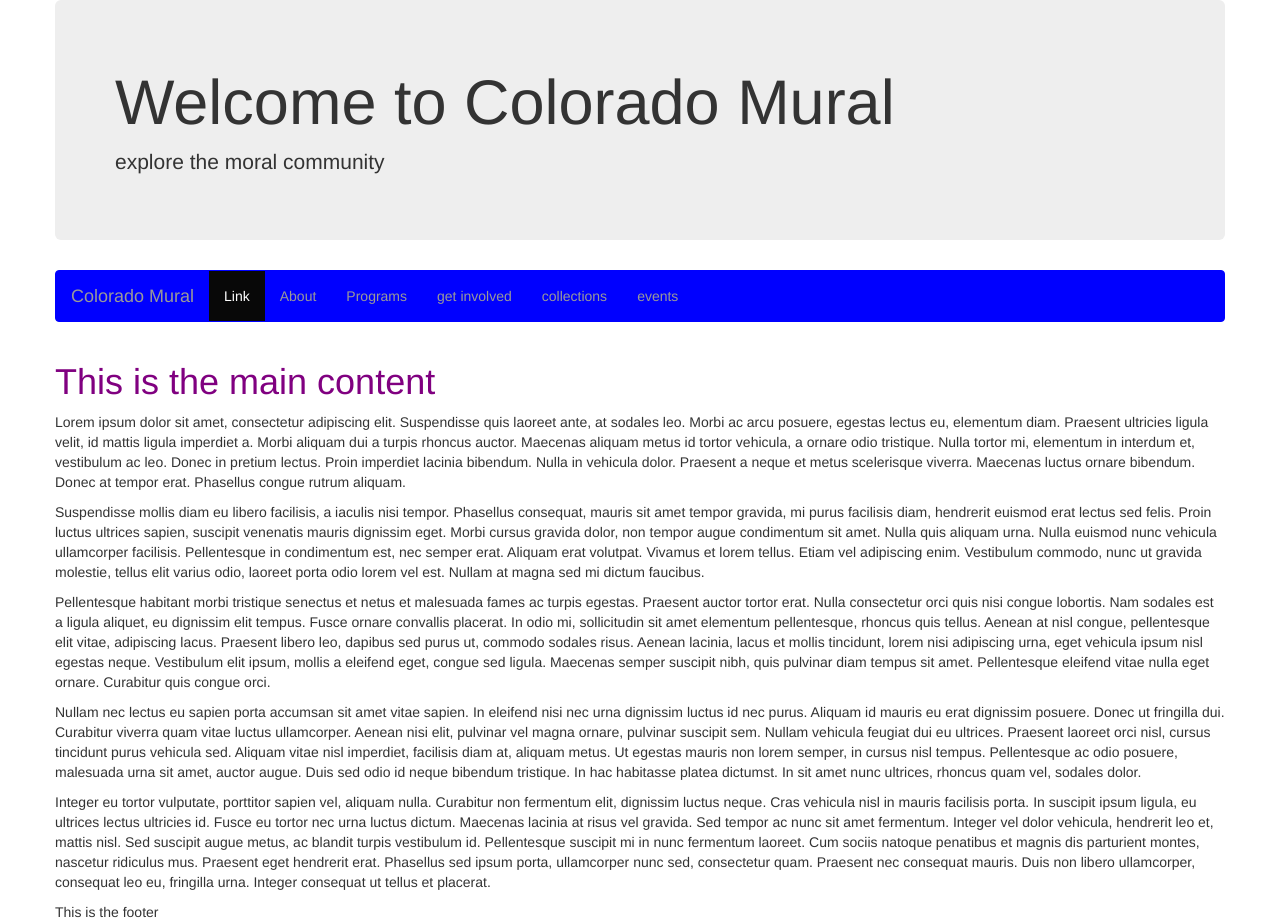
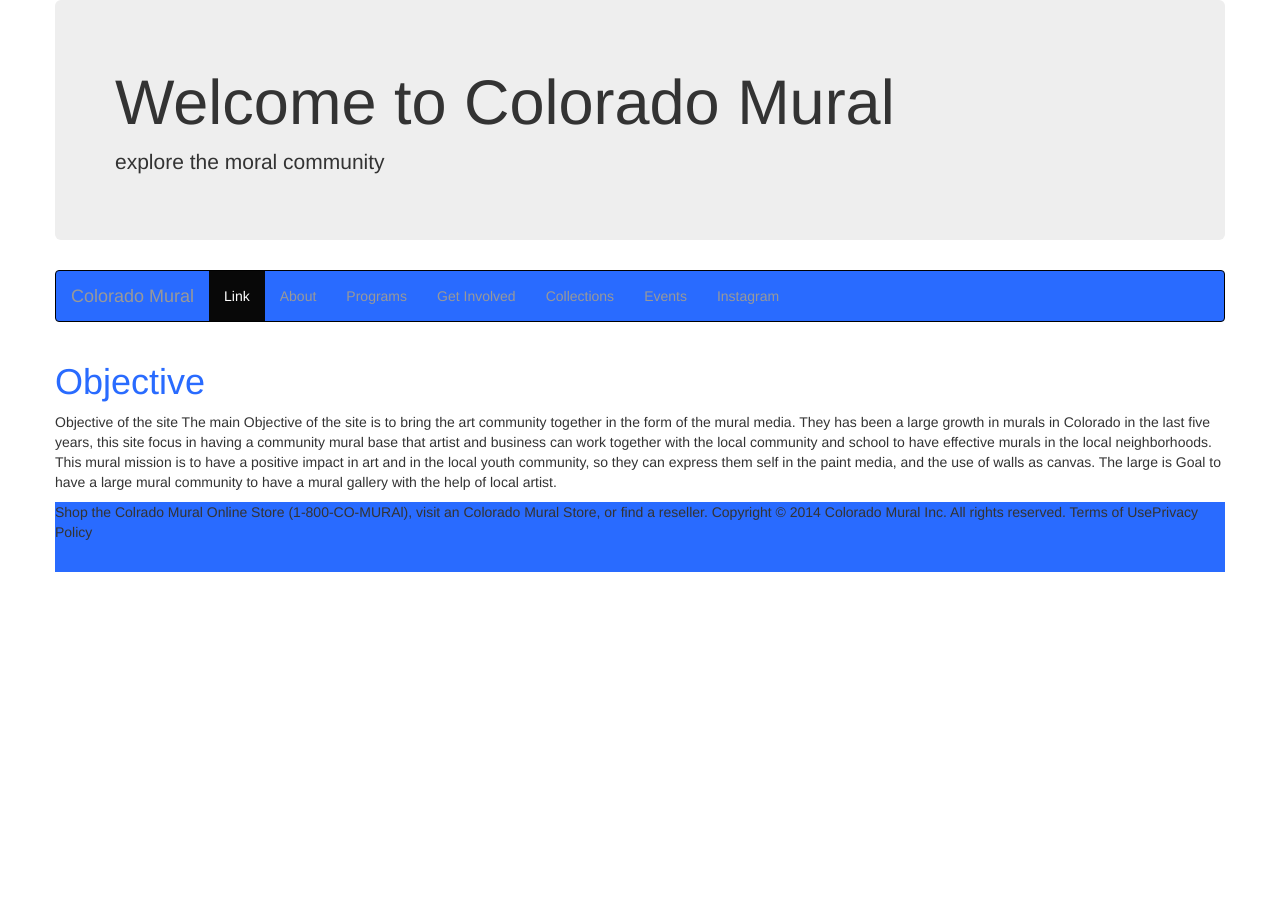
Before and after one commit to fcastan1/FC-Castaneda-P1, a PHP site: page /project/index.html in a window 1280 px wide. After the commit the page ends 572 px from the top, so only its background shows below. Run offline with PHP 8.4, Linux system fonts and the light colour scheme; some libraries are stand-ins or nearby versions.

Commit message:
add a fototer
objective mission

```diff
--- a/project/css/stylesheet.css
+++ b/project/css/stylesheet.css
@@ -1,5 +1,17 @@
+/*
+COLOR SAMPLES
+Blue : #296bff
+
+
+
+
+
+
+
+*/
+
 h1{
-    color:purple;
+    color:#296bff;
     font-family; Havetica;
 }
 
@@ -16,9 +28,18 @@ hi{
 }
 
 .navbar-inverse {
-  background-color: blue;
-  border-color:  blue;
+  background-color:#296bff;
+  border-color:black;
 }
 
     .events{
         background-color:
+}
+
+.footer
+{
+    background-color:#296bff;
+    border-color:black;
+    height:70px;
+
+}
--- a/project/index.html
+++ b/project/index.html
@@ -70,14 +70,18 @@
                                 <a href="#">Programs</a>
                             </li>
                             <li>
-                                <a href="#">get involved</a>
+                                <a href="#">Get Involved</a>
                             </li>
                             <li>
-                                <a href="#">collections</a>
+                                <a href="#">Collections</a>
                             </li>
                             <li>
-                                <a href="#">events</a>
+                                <a href="#">Events</a>
                             </li>
+                            <li><a href="http://instagram.com/colorado_mural" > Instagram
+                            </a>
+                            </li>
+
                         </ul>
                     </div>
                     <!-- /.navbar-collapse -->
@@ -93,16 +97,25 @@
 
 
 
-            <h1>This is the main content</h1>
-            <p>Lorem ipsum dolor sit amet, consectetur adipiscing elit. Suspendisse quis laoreet ante, at sodales leo. Morbi ac arcu posuere, egestas lectus eu, elementum diam. Praesent ultricies ligula velit, id mattis ligula imperdiet a. Morbi aliquam dui a turpis rhoncus auctor. Maecenas aliquam metus id tortor vehicula, a ornare odio tristique. Nulla tortor mi, elementum in interdum et, vestibulum ac leo. Donec in pretium lectus. Proin imperdiet lacinia bibendum. Nulla in vehicula dolor. Praesent a neque et metus scelerisque viverra. Maecenas luctus ornare bibendum. Donec at tempor erat. Phasellus congue rutrum aliquam.</p>
+            <h1>Objective</h1>
+            <p>Objective of the site
+The main Objective of the site is to bring the art community together in the form of the mural media. They has been a large growth in murals in Colorado in the last five years, this site focus in having a community mural base that artist and business can work together with the local community and school to have effective murals in the local neighborhoods. This mural mission is to have a positive impact in art and in the local youth community, so they can express them self in the paint media, and the use of walls as canvas. The large is Goal to have a large mural community to have a mural gallery with the help of local artist.</p>
 
+<!--
             <p>Suspendisse mollis diam eu libero facilisis, a iaculis nisi tempor. Phasellus consequat, mauris sit amet tempor gravida, mi purus facilisis diam, hendrerit euismod erat lectus sed felis. Proin luctus ultrices sapien, suscipit venenatis mauris dignissim eget. Morbi cursus gravida dolor, non tempor augue condimentum sit amet. Nulla quis aliquam urna. Nulla euismod nunc vehicula ullamcorper facilisis. Pellentesque in condimentum est, nec semper erat. Aliquam erat volutpat. Vivamus et lorem tellus. Etiam vel adipiscing enim. Vestibulum commodo, nunc ut gravida molestie, tellus elit varius odio, laoreet porta odio lorem vel est. Nullam at magna sed mi dictum faucibus.</p>
+-->
 
+<!--
             <p>Pellentesque habitant morbi tristique senectus et netus et malesuada fames ac turpis egestas. Praesent auctor tortor erat. Nulla consectetur orci quis nisi congue lobortis. Nam sodales est a ligula aliquet, eu dignissim elit tempus. Fusce ornare convallis placerat. In odio mi, sollicitudin sit amet elementum pellentesque, rhoncus quis tellus. Aenean at nisl congue, pellentesque elit vitae, adipiscing lacus. Praesent libero leo, dapibus sed purus ut, commodo sodales risus. Aenean lacinia, lacus et mollis tincidunt, lorem nisi adipiscing urna, eget vehicula ipsum nisl egestas neque. Vestibulum elit ipsum, mollis a eleifend eget, congue sed ligula. Maecenas semper suscipit nibh, quis pulvinar diam tempus sit amet. Pellentesque eleifend vitae nulla eget ornare. Curabitur quis congue orci.</p>
+-->
 
+<!--
             <p>Nullam nec lectus eu sapien porta accumsan sit amet vitae sapien. In eleifend nisi nec urna dignissim luctus id nec purus. Aliquam id mauris eu erat dignissim posuere. Donec ut fringilla dui. Curabitur viverra quam vitae luctus ullamcorper. Aenean nisi elit, pulvinar vel magna ornare, pulvinar suscipit sem. Nullam vehicula feugiat dui eu ultrices. Praesent laoreet orci nisl, cursus tincidunt purus vehicula sed. Aliquam vitae nisl imperdiet, facilisis diam at, aliquam metus. Ut egestas mauris non lorem semper, in cursus nisl tempus. Pellentesque ac odio posuere, malesuada urna sit amet, auctor augue. Duis sed odio id neque bibendum tristique. In hac habitasse platea dictumst. In sit amet nunc ultrices, rhoncus quam vel, sodales dolor.</p>
+-->
 
+<!--
             <p>Integer eu tortor vulputate, porttitor sapien vel, aliquam nulla. Curabitur non fermentum elit, dignissim luctus neque. Cras vehicula nisl in mauris facilisis porta. In suscipit ipsum ligula, eu ultrices lectus ultricies id. Fusce eu tortor nec urna luctus dictum. Maecenas lacinia at risus vel gravida. Sed tempor ac nunc sit amet fermentum. Integer vel dolor vehicula, hendrerit leo et, mattis nisl. Sed suscipit augue metus, ac blandit turpis vestibulum id. Pellentesque suscipit mi in nunc fermentum laoreet. Cum sociis natoque penatibus et magnis dis parturient montes, nascetur ridiculus mus. Praesent eget hendrerit erat. Phasellus sed ipsum porta, ullamcorper nunc sed, consectetur quam. Praesent nec consequat mauris. Duis non libero ullamcorper, consequat leo eu, fringilla urna. Integer consequat ut tellus et placerat.</p>
+-->
         </div>
 
 
@@ -112,7 +125,11 @@
             <div class="footer">
 
 
-                This is the footer
+<!--                This is the footer-->
+                Shop the Colrado Mural Online Store (1-800-CO-MURAl), visit an Colorado Mural Store, or find a reseller.
+<!--                Site MapHot NewsRSS FeedsMedia InfoEnvironmentJob OpportunitiesContact UsChoose your country or region -->
+                Copyright © 2014 Colorado Mural Inc. All rights reserved. Terms of UsePrivacy Policy
+
 
             </div>
 
```
